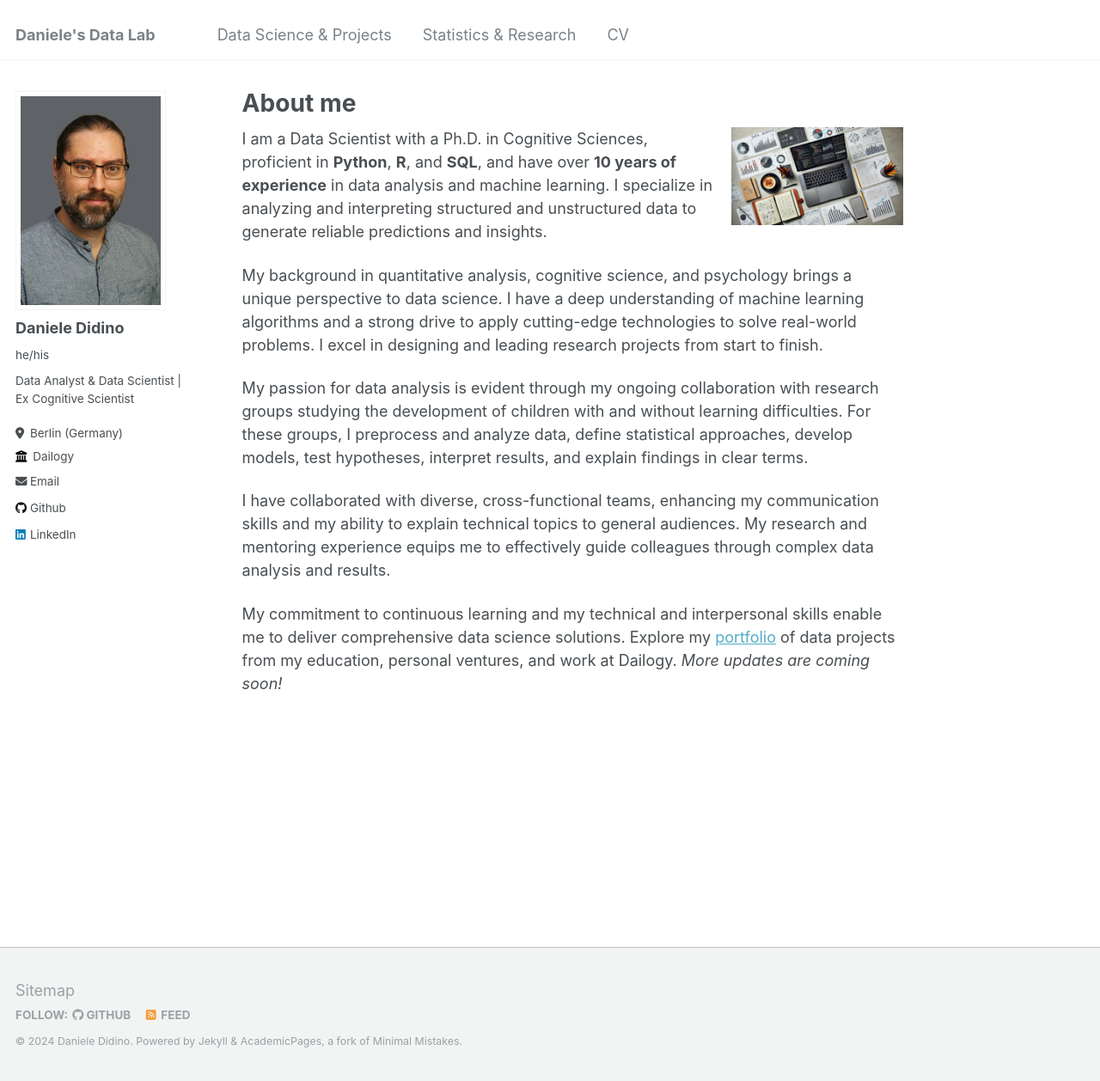
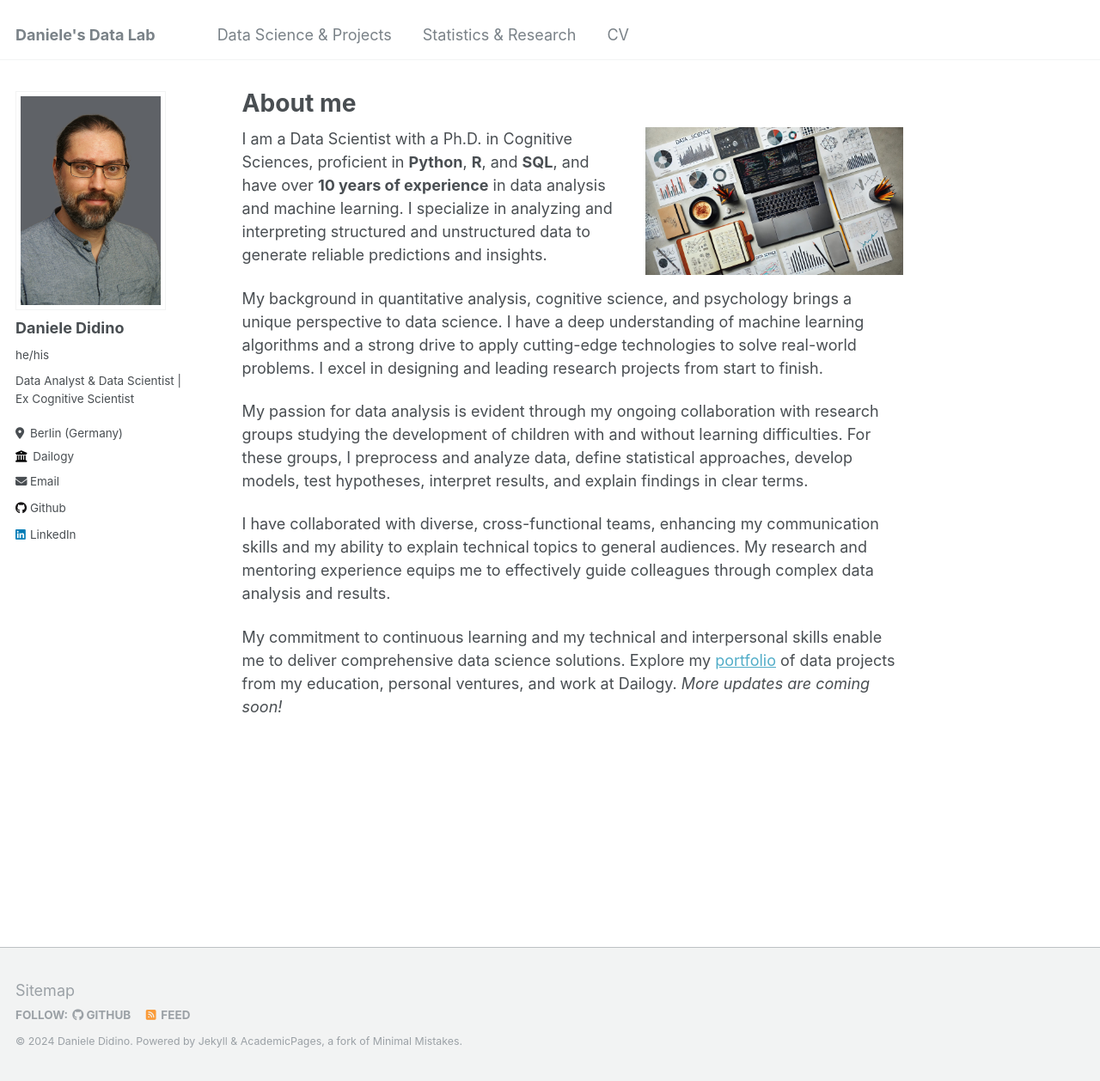
Before and after one commit to DanieleDidino/DanieleDidino.github.io, a Jekyll site: the page built from _pages/about.md, in a window 1280 px wide and 1258 px high. Shown: the whole window at 86% size. Built offline with Jekyll 4.4.1, drawn with Linux system fonts in a browser that asks for light colours.

Commit message:
new image About page

```diff
--- a/_pages/about.md
+++ b/_pages/about.md
@@ -8,7 +8,7 @@ redirect_from:
 ---
 
 <div style="float: right; margin-left: 20px;">
-    <img src="/images/img_about_page.jpg" alt="Image About Page" width="200">
+    <img src="/images/img_about_page.jpg" alt="Image About Page" width="300">
 </div>
 
 I am a Data Scientist with a Ph.D. in Cognitive Sciences, proficient in **Python**, **R**, and **SQL**, and have over
```
